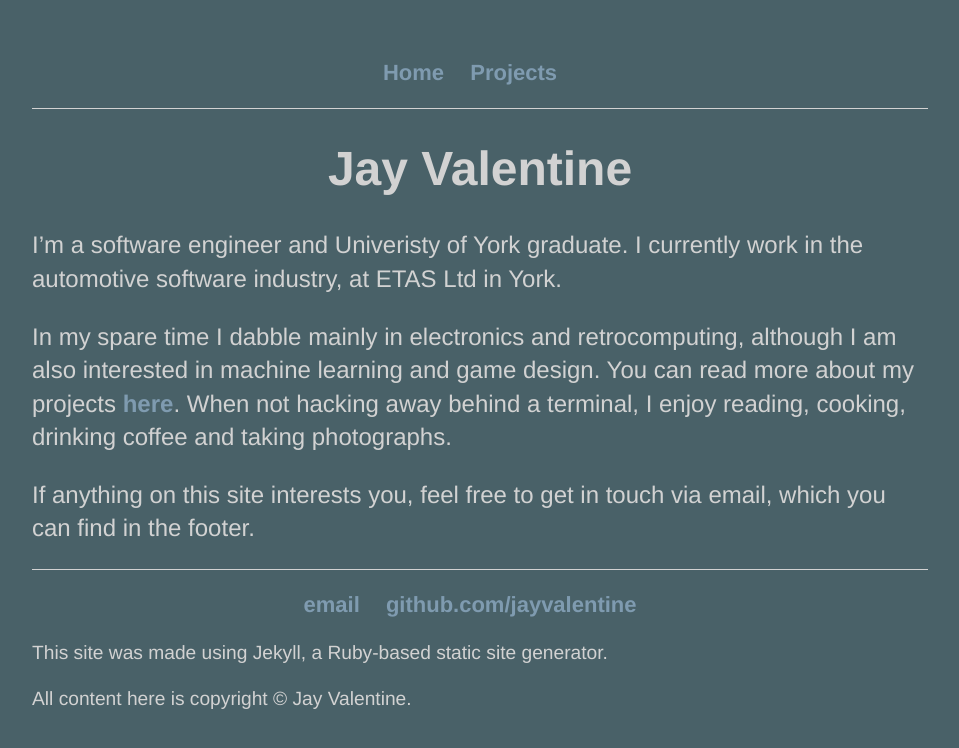
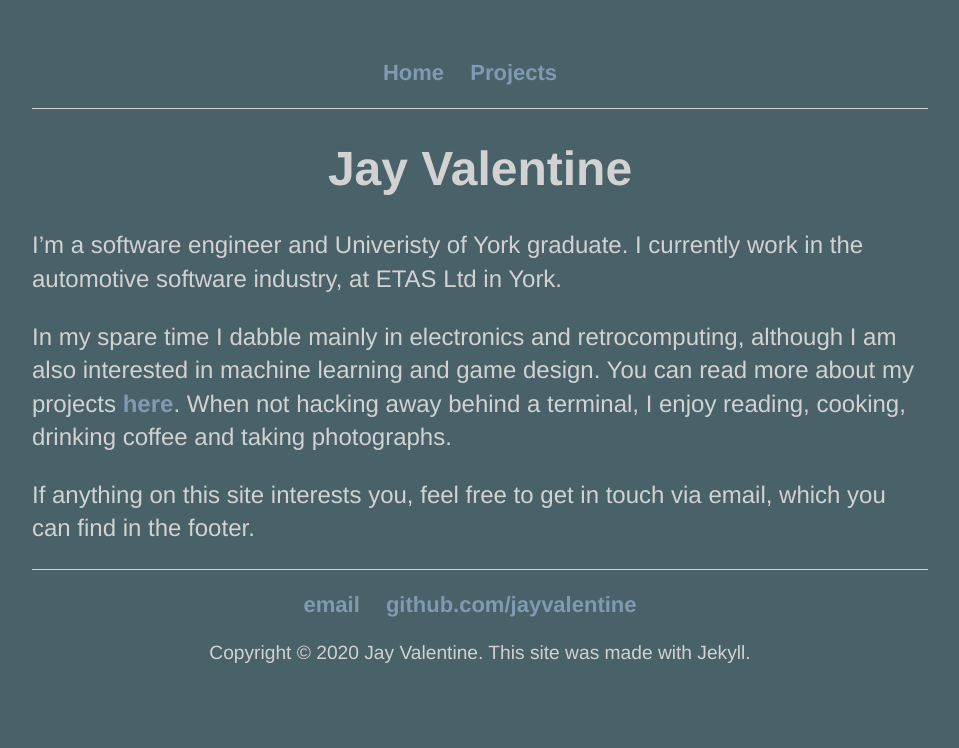
Before and after one commit to jayvalentine/jayvalentine.github.io, a Jekyll site: the page built from index.md, in a window 1280 px wide. Shown: the top 748 px of the page, without its empty margins (160-1119 px from the left). Built offline with Jekyll 4.4.1, drawn with Linux system fonts in a browser that asks for light colours.

Commit message:
Added copyright notice to footer

```diff
--- a/_layouts/default.html
+++ b/_layouts/default.html
@@ -21,10 +21,8 @@
                 <li><a href="https://github.com/jayvalentine">github.com/jayvalentine</a></li>
             </ul>
             <p>
-                This site was made using Jekyll, a Ruby-based static site generator.
-            </p>
-            <p>
-                All content here is copyright &copy; Jay Valentine.
+                Copyright &copy; 2020 Jay Valentine.
+                This site was made with Jekyll.
             </p>
         </footer>
     </body>
--- a/css/main.css
+++ b/css/main.css
@@ -2,6 +2,10 @@ body {
     margin: 60px auto;
     width: 70%;
     background-color: #496168;
+}
+
+nav, footer {
+    text-align: center;
 }
 
 nav ul, footer ul {
```
